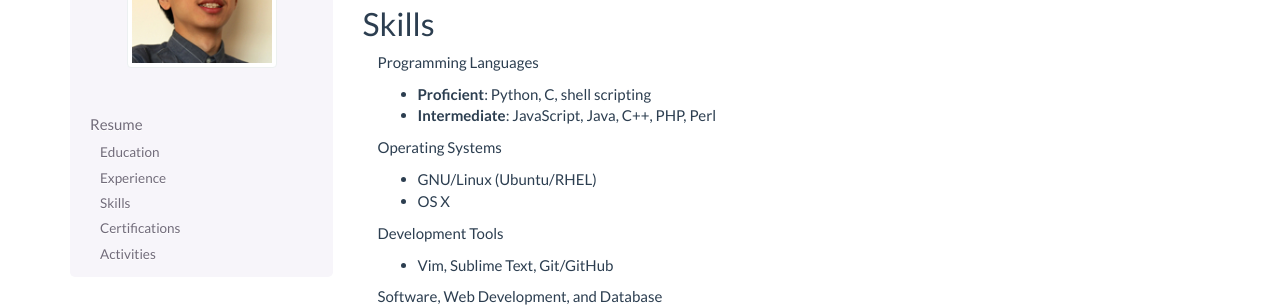
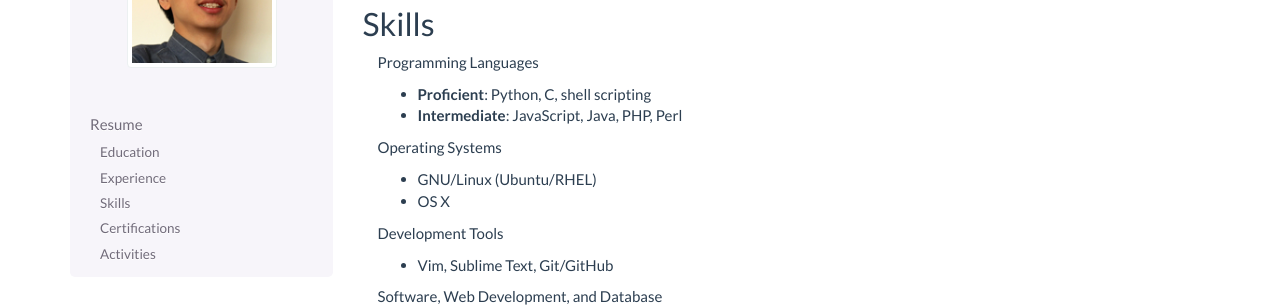
Before and after one commit to NulledExceptions/shichao, a Sphinx documentation site: the page built from source/resume.rst, in a window 1280 px wide and 900 px high, scrolled down 644 px. Shown: the part 192-499 px from the top of the window. Built offline with Sphinx 7.4.7, drawn with Linux system fonts in a browser that asks for light colours.

```diff
--- a/source/resume.rst
+++ b/source/resume.rst
@@ -81,7 +81,7 @@ Skills
 .. container:: sublist
 
     * **Proficient**: Python, C, shell scripting
-    * **Intermediate**: JavaScript, Java, C++, PHP, Perl
+    * **Intermediate**: JavaScript, Java, PHP, Perl
 
 .. container:: section
 
```
